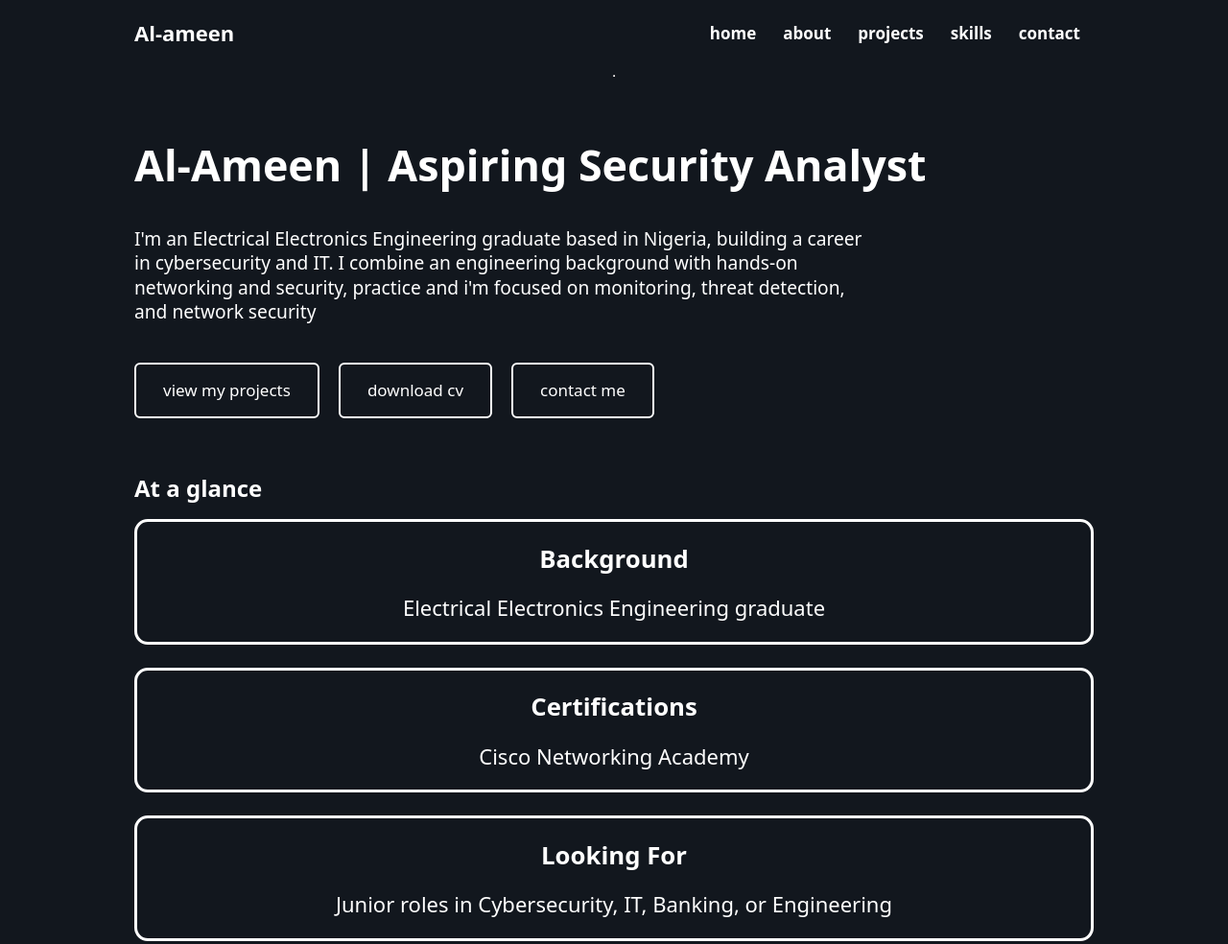
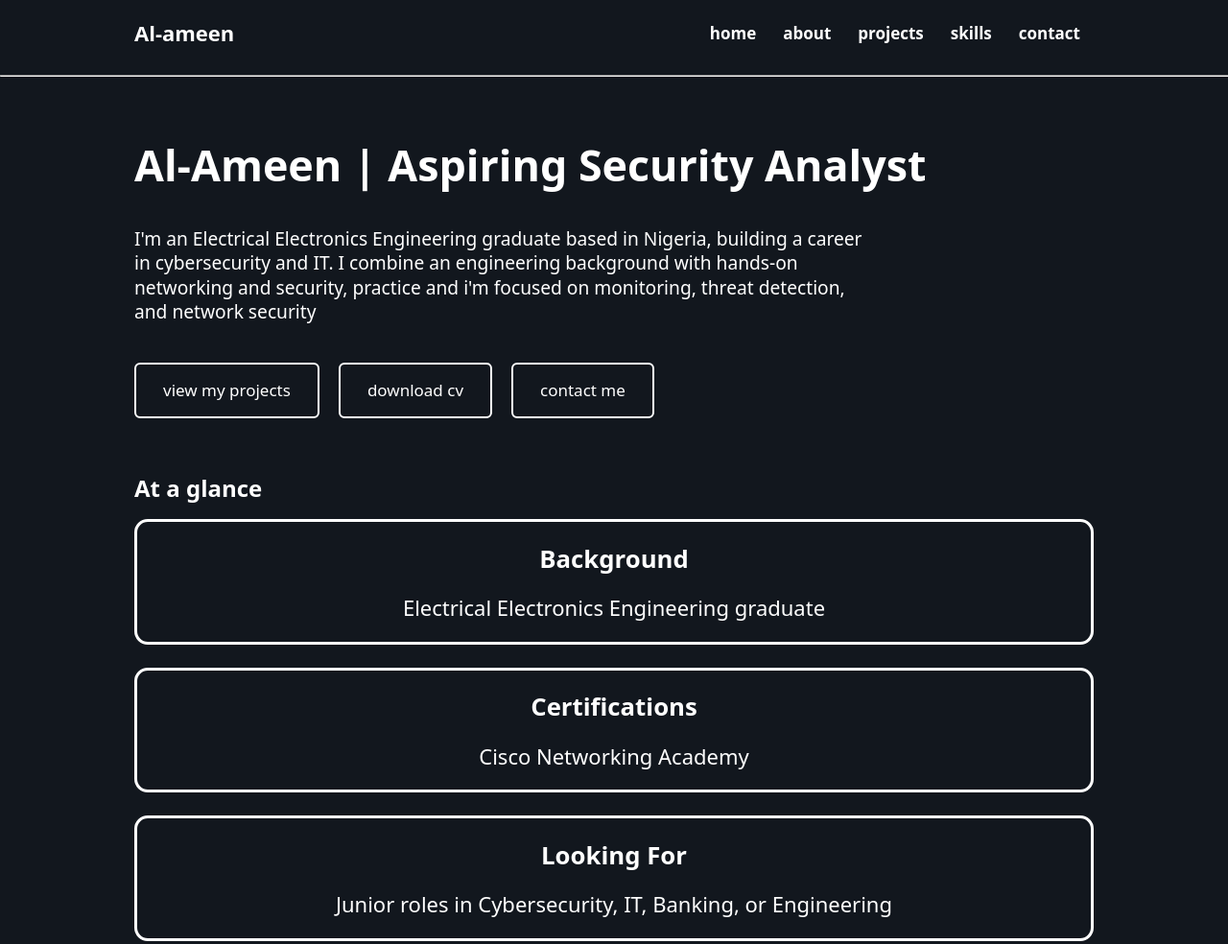
Before and after one commit to Al-ameen-B/Portfolio, a plain HTML site: page index.html in a window 1280 px wide. Shown: the top 984 px of the page at 96% size. Drawn offline with Linux system fonts and the light colour scheme.

Commit message:
Update index.css
Corrected the error preventing the <hr> from properly displaying

```diff
--- a/index.css
+++ b/index.css
@@ -53,7 +53,7 @@ nav ul li {font-size: 14px;
 			justify-content: center;
 			margin: 0 auto;
 }
-.hr{width:100%}
+hr{width:100%}
 .container1-b{
 	display: inline-block;
 	color: white;
```
